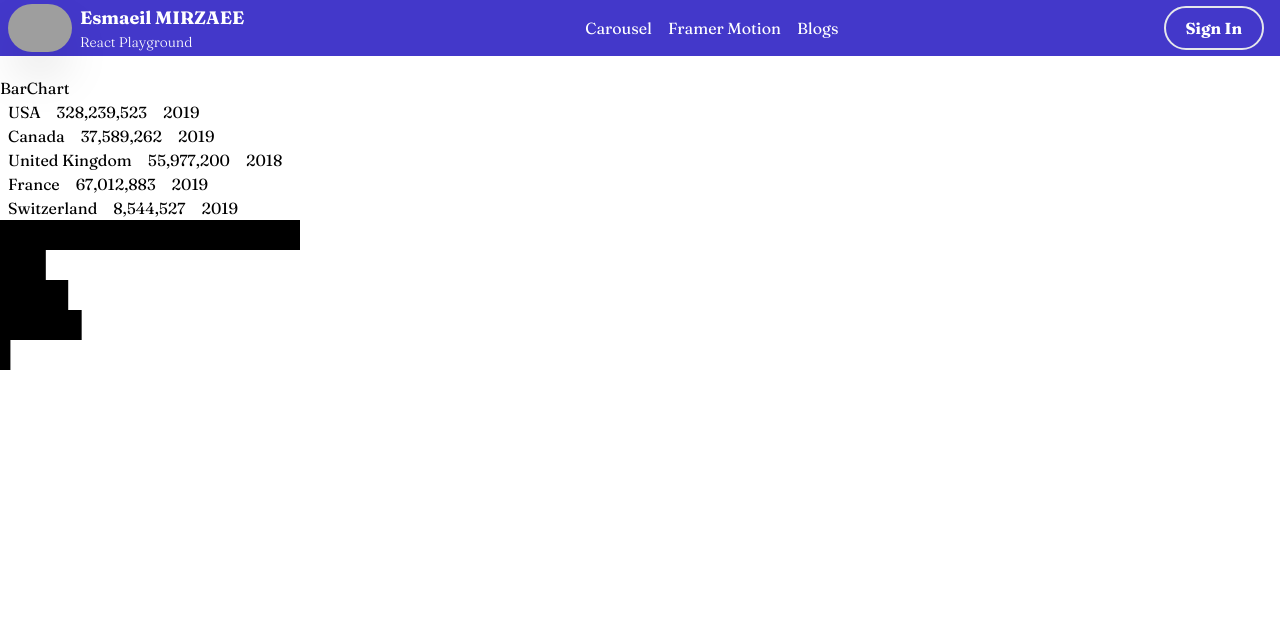
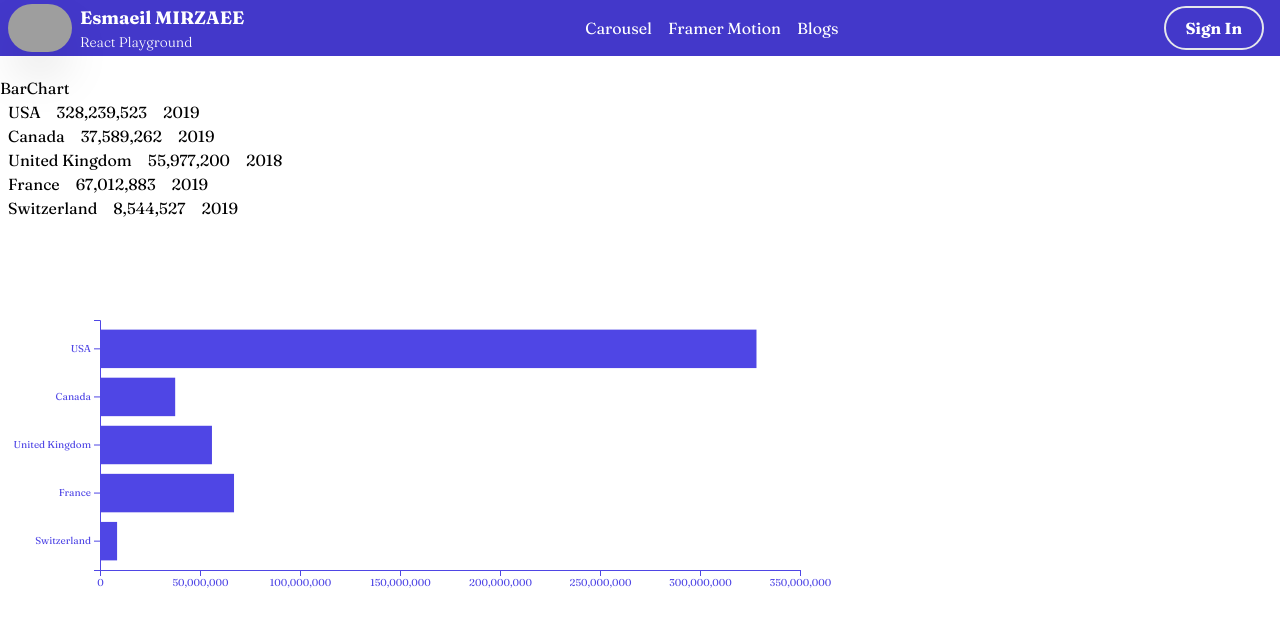
Before and after one commit to esmaeilmirzaee/react_playground, a React (Create React App) app: page /charts in a window 1280 px wide. Shown: the top 626 px of the page. Built offline with nearby package versions, Linux system fonts and the light colour scheme; grey boxes are pictures that could not be loaded; a web font is replaced by a local one.

Commit message:
Colourise svg, and add x and y axis

```diff
--- a/src/components/charts/bar/index.jsx
+++ b/src/components/charts/bar/index.jsx
@@ -1,38 +1,76 @@
 import { useEffect, useRef } from 'react';
-import {select, scaleLinear, max, scaleBand} from 'd3';
+import { select, scaleLinear, max, scaleBand, axisLeft, axisBottom } from 'd3';
 
 const render = (data, custom) => {
   const xValue = (d) => +d.population.split(',').join('');
   const yValue = (d) => d.name;
-  const svg = select(custom.chart_name);
+  const svg = select(custom.chart_name)
+    .attr('width', `${custom.width}`)
+    .attr('height', `${custom.height}`)
+    .append('g')
+    .attr(
+      'transform',
+      `translate(${custom.margins.left}, ${custom.margins.top})`,
+    );
 
   // Scale
   const xScale = scaleLinear()
     .domain([0, max(data, xValue)])
-    .range([0, custom.width]);
+    .range([0, custom.width - custom.margins.left - custom.margins.right])
+    .nice();
   const yScale = scaleBand()
     .domain(data.map(yValue))
-    .range([0, custom.height])
+    .range([0, custom.height - custom.margins.top - custom.margins.bottom])
+    .padding(0.2);
+
+  // 4. Define axis
+  // Y Axis
+  // const yAxis = axisLeft(yScale);
+
+  // Use Y Axis
+  // The following line could be refactored as follows
+  // yAxis(svg.append('g'));
+
+  // Top two lines refactored as
+  svg.append('g').call(axisLeft(yScale));
+
+  // X Axis
+  svg
+    .append('g')
+    .call(axisBottom(xScale))
+    .attr(
+      'transform',
+      `translate(${0},${
+        custom.height - custom.margins.top - custom.margins.bottom
+      })`,
+    );
 
   // Draw chart
-  svg.selectAll('rect')
+  svg
+    .selectAll('rect')
     .data(data)
     .enter()
     .append('rect')
-    .attr('y', d => yScale(yValue(d)))
-    .attr('width', d => xScale(xValue(d)))
+    .attr('y', (d) => yScale(yValue(d)))
+    .attr('width', (d) => xScale(xValue(d)))
     .attr('height', yScale.bandwidth());
-}
+};
 
-export const BarChart = ({data}) => {
-  const chartRef = useRef()
+export const BarChart = ({ data }) => {
+  const chartRef = useRef();
   // 1. Create a rectangle for each data
   // 2. Scales data for each rectangle using linear and band functions in d3.
   //  2.1. scale linear is useful for quantitative data.
-  // 3.
+  // 3. Generate margins and specify inner margins (differ from the whole width and height) in range
+  // 4. Define axis
 
   useEffect(() => {
-    render(data, {chart_name:chartRef.current, width: 400, height: 150});
+    render(data, {
+      chart_name: chartRef.current,
+      width: 900,
+      height: 450,
+      margins: { top: 100, right: 100, bottom: 100, left: 100 },
+    });
   }, []);
 
   return (
@@ -40,7 +78,7 @@ export const BarChart = ({data}) => {
       <h1>BarChart</h1>
       {/* data guidance */}
       <ul>
-          {data.map((d, idx)=> (
+        {data.map((d, idx) => (
           <li key={idx}>
             <span className='p-2'>{d.name}</span>
             <span className='p-2'>{d.population}</span>
@@ -49,7 +87,7 @@ export const BarChart = ({data}) => {
         ))}
       </ul>
       {/* chart */}
-        <svg ref={chartRef} className="chart__svg"></svg>
+      <svg ref={chartRef} className='fill-current text-indigo-600'></svg>
     </div>
-  )
-}
+  );
+};
```
Lines whose indentation alone changed are shown as unchanged.
